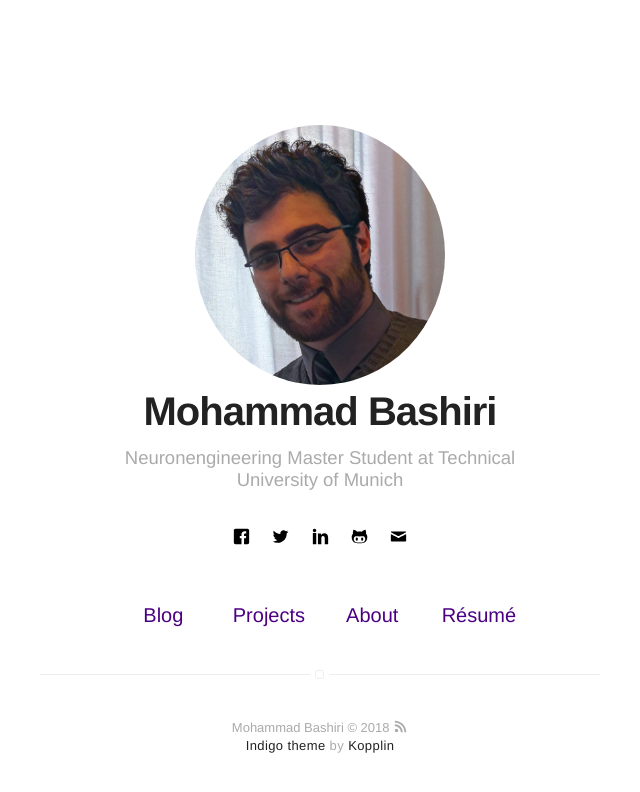
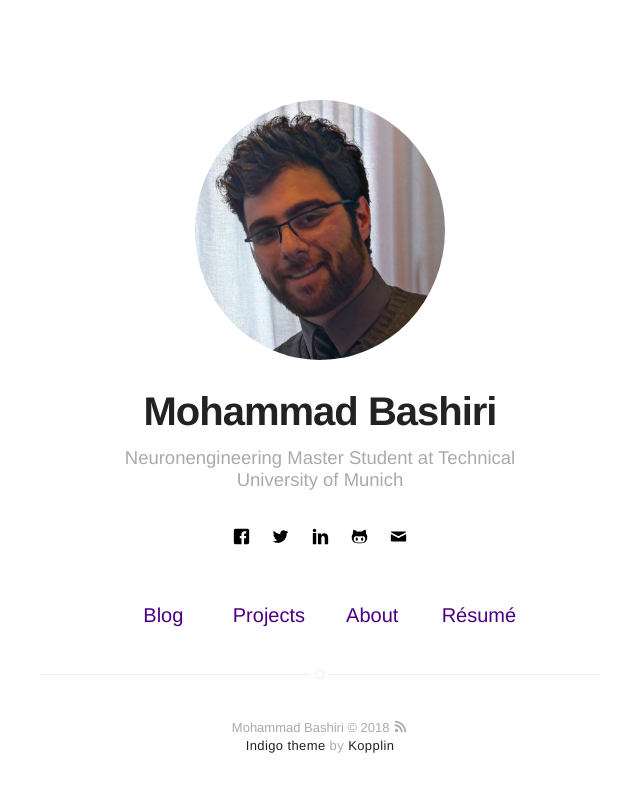
Before and after one commit to mohammadbashiri/mohammadbashiri.github.io-old, a Jekyll site: the page built from index.html, in a window 1280 px wide. Shown: the top 792 px of the page, without its empty margins (320-960 px from the left). Built offline with Jekyll 4.4.1, drawn with Linux system fonts in a browser that asks for light colours.

Commit message:
changing margins

```diff
--- a/_sass/components/header.sass
+++ b/_sass/components/header.sass
@@ -7,7 +7,7 @@
 
     > .link > .selfie
         width: 250px
-        margin-bottom: 0px
+        margin-bottom: 25px
         border-radius: 100%
         transition: all .2s
         box-shadow: 0
--- a/_sass/pages/page.sass
+++ b/_sass/pages/page.sass
@@ -1,5 +1,5 @@
 .page
-    margin-top: 125px
+    margin-top: 100px
 
     > h1
         text-align: center
```
